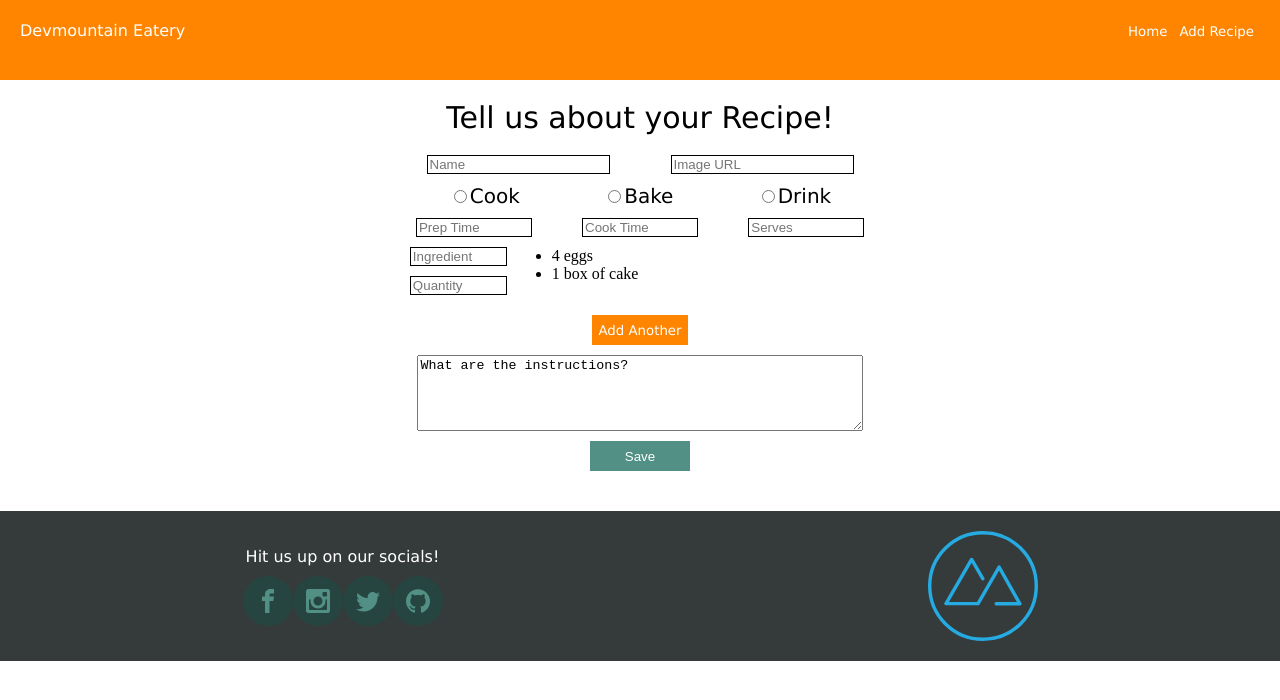
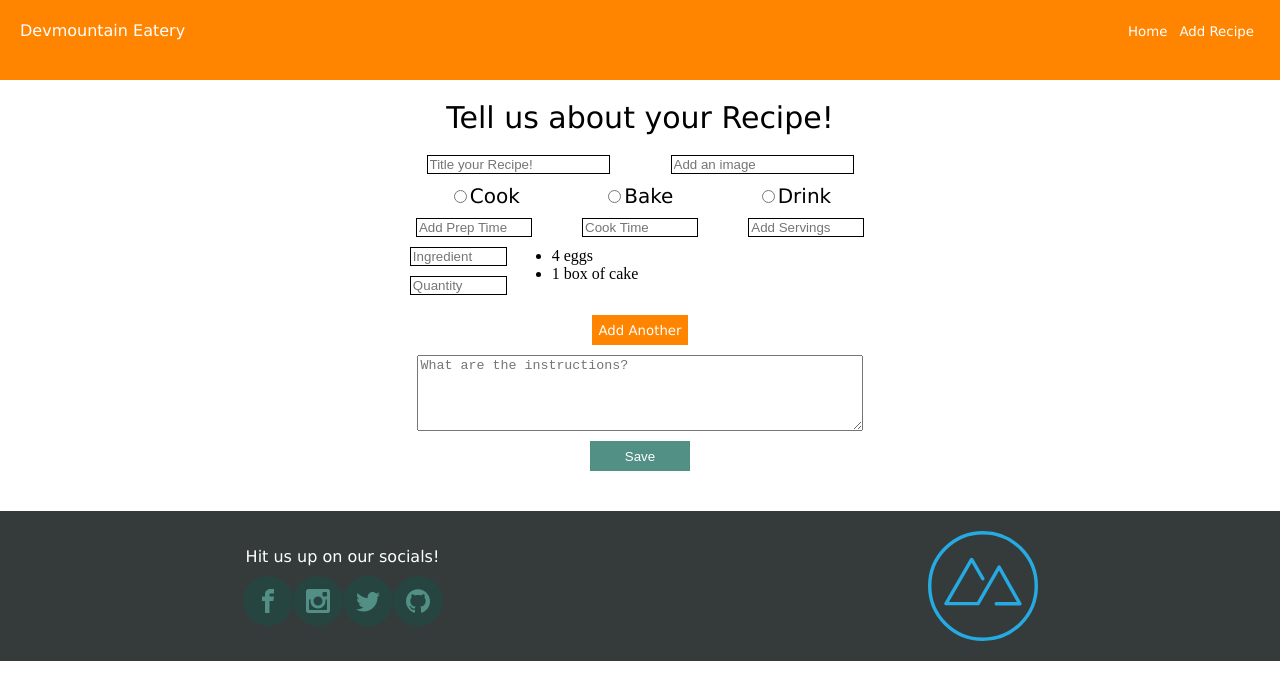
Before and after one commit to tiaratemple/recipe-app, a React (Create React App) app: page /newRecipe in a window 1280 px wide. Shown: the top 700 px of the page. Built offline with nearby package versions, Linux system fonts and the light colour scheme.

Commit message:
add recipe function working, final submit

```diff
--- a/src/components/newRecipeComponents/NewRecipeScreen.jsx
+++ b/src/components/newRecipeComponents/NewRecipeScreen.jsx
@@ -1,72 +1,134 @@
-import React from "react";
+import React, { useState } from "react";
 import "../newRecipeComponents/NewRecipeScreen.css";
+import { Formik } from "formik";
+import axios from "axios";
 
 const NewRecipeScreen = () => {
+  const [ingredients, setIngredients] = useState([]);
+  const [name, setName] = useState("");
+  const [quantity, setQuantity] = useState("");
+  const url = "https://recipes.devmountain.com";
+
+  const addIngredient = () => {
+    setIngredients([...ingredients, { name, quantity }]);
+    setName("");
+    setQuantity("");
+  };
+
+  const initialValues = {
+    type: "",
+    recipeName: "",
+    imageURL: "",
+    prepTime: "",
+    cookTime: "",
+    serves: "",
+    ingredients: [],
+    instructions: "",
+  };
+
+  const onSubmit = (values) => {
+    values.ingredients = ingredients;
+    console.log("in submit", values);
+    axios
+      .post(`https://recipes.devmountain.com/recipes`, values)
+      .then((res) => {
+        console.log("in post");
+        console.log(res.data);
+      })
+      .catch((err) => {
+        console.log(err);
+      });
+  };
+
   return (
     <section className="form-container">
       <h1 className="form-h1-styles">Tell us about your Recipe!</h1>
-      <form>
+      <Formik initialValues={initialValues} onSubmit={onSubmit}>
+        {({ values, handleChange, handleSubmit }) => (
+          <form onSubmit={handleSubmit}>
             <div className="form-row-top">
               <input
                 type="text"
-            value=""
+                value={values.recipeName}
                 name="recipeName"
-            placeholder="Name"
+                placeholder="Title your Recipe!"
+                onChange={handleChange}
               ></input>
               <input
                 type="text"
-            value=""
+                value={values.imageURL}
                 name="imageURL"
-            placeholder="Image URL"
+                placeholder="Add an image"
+                onChange={handleChange}
               ></input>
             </div>
             <div className="form-radio-row">
               <label>
-            <input type="radio" value="" name="cook"></input>
+                <input
+                  type="radio"
+                  value="Cook"
+                  name="type"
+                  onChange={handleChange}
+                ></input>
                 Cook
               </label>
               <label>
-            <input type="radio" value="" name="bake"></input>
+                <input
+                  type="radio"
+                  value="Bake"
+                  name="type"
+                  onChange={handleChange}
+                ></input>
                 Bake
               </label>
               <label>
-            <input type="radio" value="" name="drink"></input>
+                <input
+                  type="radio"
+                  value={values.type}
+                  name="Drink"
+                  onChange={handleChange}
+                ></input>
                 Drink
               </label>
             </div>
             <div className="form-row-3">
               <input
                 type="text"
-            value=""
+                value={values.prepTime}
                 name="prepTime"
-            placeholder="Prep Time"
+                placeholder="Add Prep Time"
+                onChange={handleChange}
               ></input>
               <input
                 type="text"
-            value=""
+                value={values.cookTime}
                 name="cookTime"
                 placeholder="Cook Time"
+                onChange={handleChange}
               ></input>
               <input
                 type="number"
-            value=""
+                value={values.serves}
                 name="serves"
-            placeholder="Serves"
+                placeholder="Add Servings"
+                onChange={handleChange}
               ></input>
             </div>
             <div className="form-row-4">
               <div className="form-column">
                 <input
                   type="text"
-              value=""
+                  value={name}
                   name="ingredient"
                   placeholder="Ingredient"
+                  onChange={(e) => setName(e.target.value)}
                 ></input>
                 <input
                   type="number"
-              value=""
+                  value={quantity}
                   name="quantity"
                   placeholder="Quantity"
+                  onChange={(e) => setQuantity(e.target.value)}
                 ></input>
               </div>
               <div className="form-column">
@@ -77,15 +139,26 @@ const NewRecipeScreen = () => {
               </div>
             </div>
             <div className="btn-container">
-          <button className="add-btn">Add Another</button>
+              <button className="add-btn" onClick={addIngredient} type="button">
+                Add Another
+              </button>
             </div>
             <div className="text-area-container">
-          <textarea name="instructions">What are the instructions?</textarea>
+              <textarea
+                name="instructions"
+                placeholder="What are the instructions?"
+                value={values.instructions}
+                onChange={handleChange}
+              />
             </div>
             <div className="btn-container">
-          <button className="save-btn">Save</button>
+              <button className="save-btn" type="submit">
+                Save
+              </button>
             </div>
           </form>
+        )}
+      </Formik>
     </section>
   );
 };
```
Lines whose indentation alone changed are shown as unchanged.
